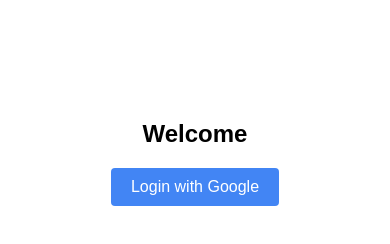
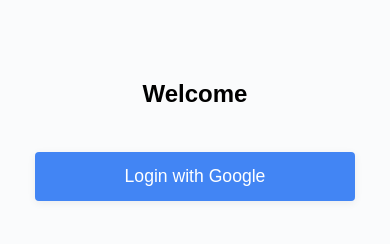
Before and after one commit to 24-f1001257/scanner, a website: page pages/login.html in a window 390 px wide. Drawn offline with Linux system fonts and the light colour scheme.

Commit message:
Made it responsive

```diff
--- a/pages/login.html
+++ b/pages/login.html
@@ -1,9 +1,33 @@
 <html>
   <head>
     <title>Login</title>
+    <meta name="viewport" content="width=device-width, initial-scale=1.0">
     <style>
-      body { font-family: sans-serif; display: flex; flex-direction: column; align-items: center; margin-top: 100px; }
-      a { background: #4285F4; color: white; padding: 10px 20px; text-decoration: none; border-radius: 4px; }
+      body {
+        font-family: sans-serif;
+        display: flex;
+        flex-direction: column;
+        align-items: center;
+        margin: 0;
+        padding: 0 8px;
+        min-height: 100vh;
+        background: #fafbfc;
+      }
+      h2 { margin-top: 80px; font-size: 1.5em; }
+      a {
+        background: #4285F4;
+        color: white;
+        padding: 14px 0;
+        text-decoration: none;
+        border-radius: 4px;
+        width: 100%;
+        max-width: 320px;
+        text-align: center;
+        font-size: 1.1em;
+        margin-top: 24px;
+        box-shadow: 0 2px 8px #0001;
+        display: block;
+      }
     </style>
   </head>
   <body>
```
Also changed, not shown: pages/scanner.html (+44 -7 lines), pages/select.html (+27 -2 lines).
